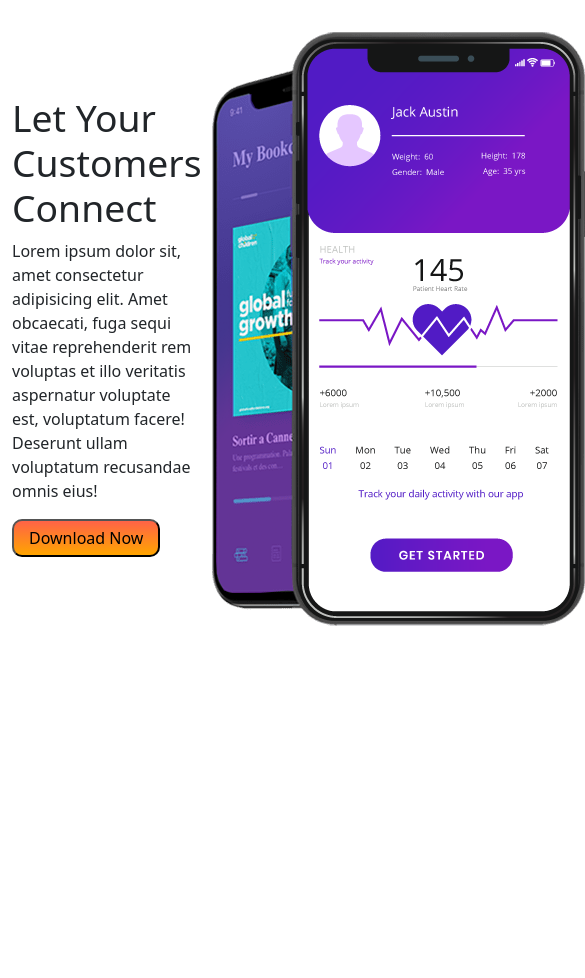
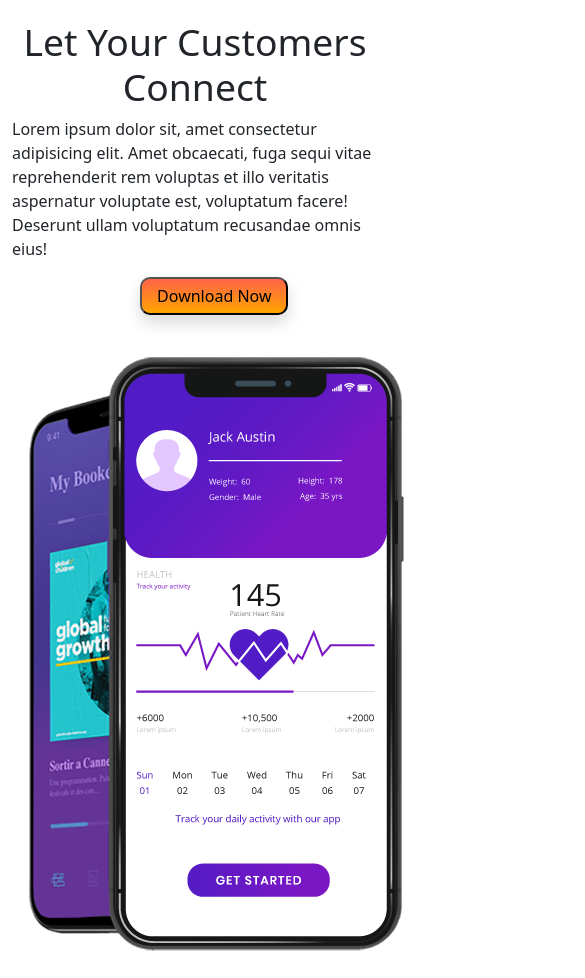
Before and after one commit to alamindolon/Boostrap_response, a plain HTML site: page index.html in a window 390 px wide. Shown: the whole page, 585 px wide, since content can reach past the window. Before the commit the page ends 844 px from the top, so only its background shows below. Drawn offline with nearby package versions, Linux system fonts and the light colour scheme.

Commit message:
media added

```diff
--- a/css/style.css
+++ b/css/style.css
@@ -1,8 +1,12 @@
+.img{
+    max-width: 100%;
+}
 .header{
     display: flex;
     justify-content: center;
     align-items: center;
     margin: 20px;
+    flex-wrap: wrap;
 }
 .title{
     font-size: large;
@@ -16,3 +20,40 @@
     padding: 5px 15px;
     border-radius: 10px;
 }
+
+
+
+@media (max-width:576px)
+{
+    .header{
+        flex-direction: column;
+    }
+    .title{
+        text-align: center;
+        font-weight: 900;
+    }
+    .header>div{
+        width: 100%;
+    }
+    .button{
+        position:relative;
+        left: 35%;
+        margin-bottom: 30px;
+    }
+}
+
+@media (max-width:768px)
+{
+    .header>div{
+        width: 100%;
+    }
+    .title{
+        text-align: center;
+        font-weight: 900;
+    }
+    .button{
+        position:relative;
+        left: 35%;
+        margin-bottom: 30px;
+    }
+}
--- a/index.html
+++ b/index.html
@@ -14,7 +14,7 @@
         <div>
             <h1 class="display-3 title">Let Your Customers Connect</h1>
             <p>Lorem ipsum dolor sit, amet consectetur adipisicing elit. Amet obcaecati, fuga sequi vitae reprehenderit rem voluptas et illo veritatis aspernatur voluptate est, voluptatum facere! Deserunt ullam voluptatum recusandae omnis eius!</p>
-            <button class="button">Download Now</button>
+            <button class="button shadow">Download Now</button>
 
         </div>
         <div>
```
